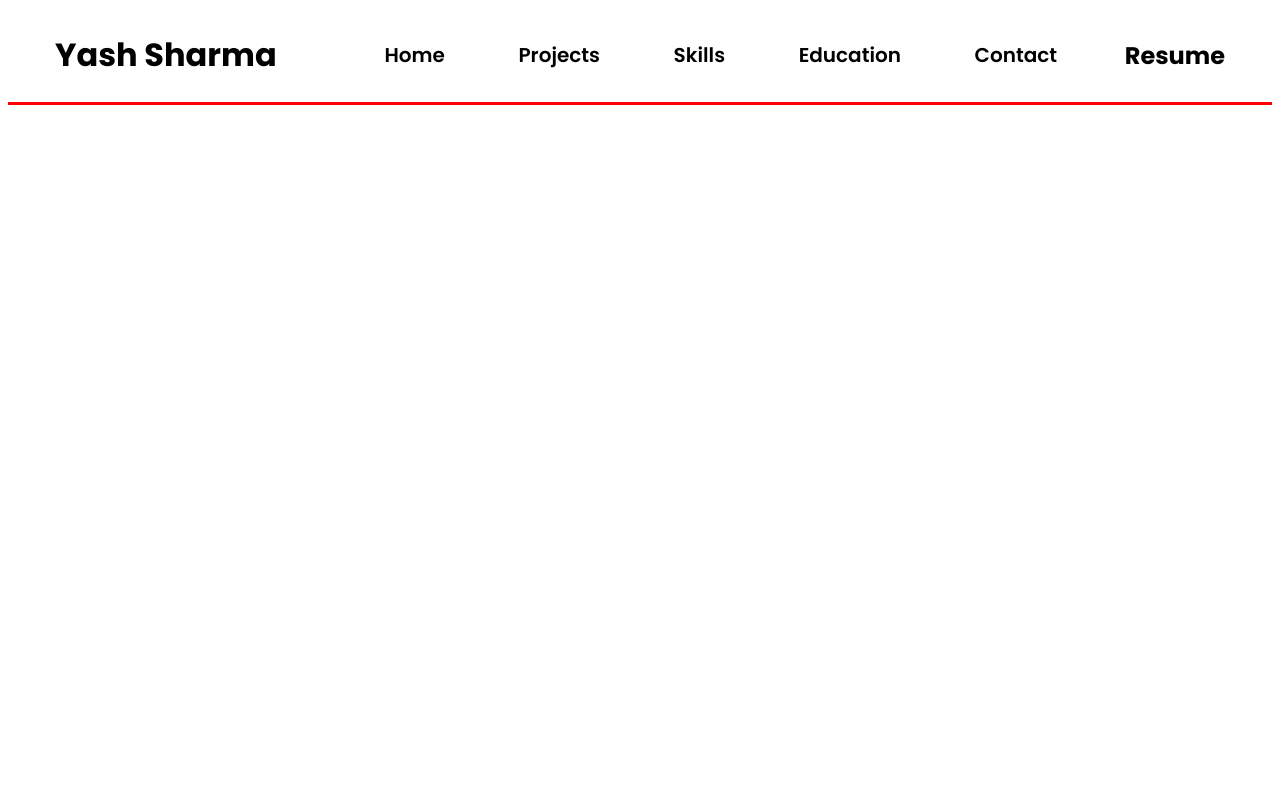
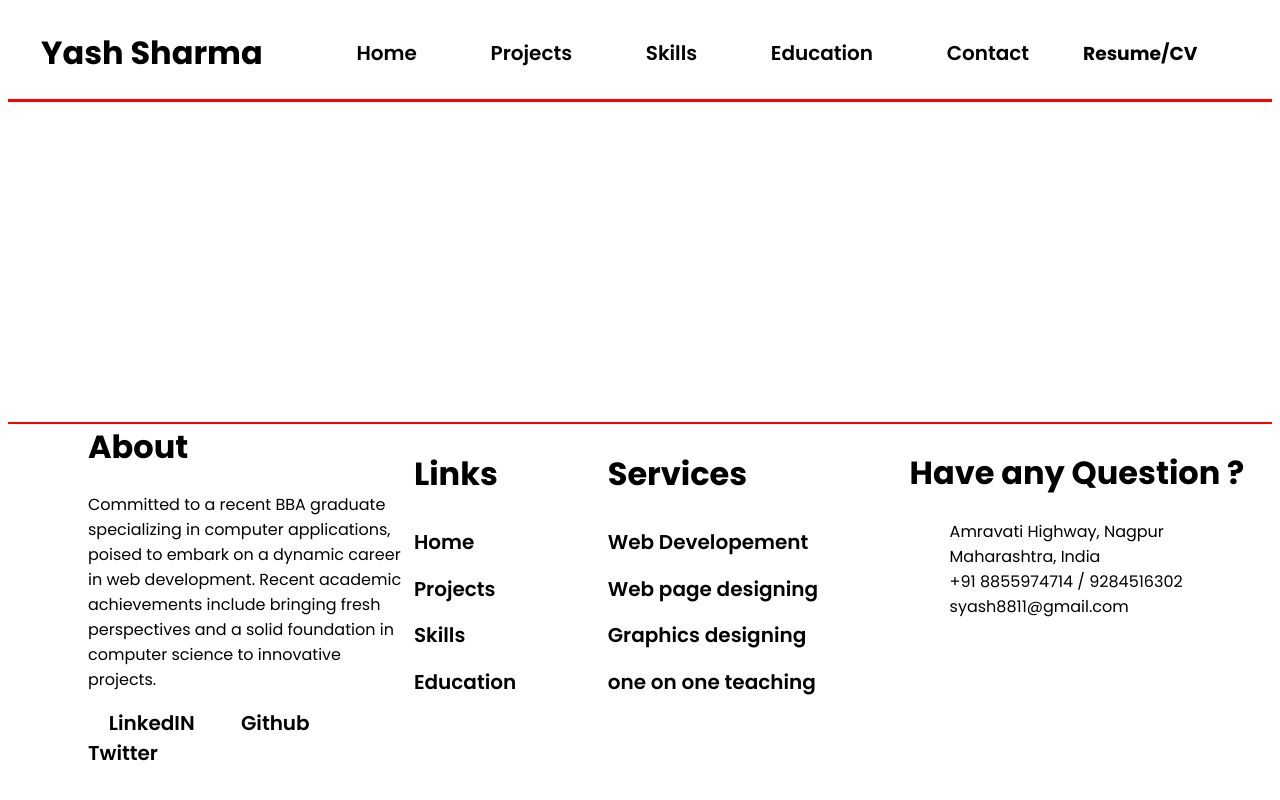
Before and after one commit to yashsharma2912/React-Pokemon-Cards, a React (Vite) app in the folder pokemon/: page / in a window 1280 px wide. Built offline with nearby package versions, Linux system fonts and the light colour scheme.

Commit message:
footer added

```diff
--- a/pokemon/index.html
+++ b/pokemon/index.html
@@ -2,7 +2,7 @@
 <html lang="en">
   <head>
     <meta charset="UTF-8" />
-    <link rel="icon" type="image/svg+xml" href="../pokemon/public/fav-icon.png" />
+    <link rel="icon" type="image/png" href="../pokemon/public/fav-icon.png" />
     <meta name="viewport" content="width=device-width, initial-scale=1.0" />
     <title>Pokemon cards</title>
 
--- a/pokemon/src/App.jsx
+++ b/pokemon/src/App.jsx
@@ -1,12 +1,13 @@
 import React from 'react'
 import Navbar from './components/navbar';
+import Footer from './components/footer';
 
 
 const App = () => {
   return (
     <>
       <Navbar/>
-
+      <Footer/>
     </>
   )
 
--- /dev/null
+++ b/pokemon/src/components/footer.css
@@ -0,0 +1,51 @@
+:root{
+    --text : black;
+    --border : red;
+}
+.footer{
+    position: relative;
+    top: 20rem;
+    border-top: 2px solid var(--border);
+    height: 200px;
+}
+.flex{
+    display: flex;
+    align-items: center;
+}
+.aboutText{
+  max-width: 800px;
+}
+.footer{
+    justify-content: flex-start;
+}
+.footer .left{
+    width: 25%;
+    position: relative;
+    left: 5rem;
+}
+.left{
+    position: relative;
+    top: 3.79rem;
+
+}
+.middle{
+    position: relative;
+    left: 5rem;
+    top: 3.25rem;
+    width: 40%;
+   }
+.right{
+    position: relative;
+    left: 5rem;
+    top: 0.45rem;
+}
+.link-items{
+    position: relative;
+    right: 3.8rem;
+    line-height: 2.8rem;
+}
+.service-items{
+    position: relative;
+    right: 3.8rem;
+    line-height: 2.8rem;
+}
--- /dev/null
+++ b/pokemon/src/components/footer.jsx
@@ -0,0 +1,55 @@
+import React from 'react'
+import '../components/footer.css'
+
+const Footer = () => {
+  return (
+    <>
+      <div className='footer flex'>
+         <div className="left">
+            <h1 className=''>About</h1>
+            <p className='aboutText'>Committed to a recent BBA graduate
+            specializing in computer applications, poised to embark on
+            a dynamic career in web development.
+             Recent academic achievements include
+             bringing fresh perspectives and a solid
+              foundation in computer science to innovative projects.</p>
+            <div className="social-links">
+               <a href="#"> LinkedIN</a>
+               <a href="#"> Github</a>
+               <a href="#"> Twitter</a> <br />
+            </div>
+         </div>
+         <div className="middle flex">
+              <div className="mid-left">
+                  <h1>Links</h1>
+                  <ul className='link-items'>
+                     <li><a href="#">Home</a></li>
+                     <li><a href="#">Projects</a></li>
+                     <li><a href="#">Skills</a></li>
+                     <li><a href="#">Education</a></li>
+                  </ul>
+              </div>
+              <div className="mid-right">
+              <h1>Services</h1>
+                  <ul className='service-items'>
+                     <li><a href="#">Web Developement</a></li>
+                     <li><a href="#">Web page designing</a></li>
+                     <li><a href="#">Graphics designing</a></li>
+                     <li><a href="#">one on one teaching</a></li>
+                  </ul>
+              </div>
+         </div>
+         <div className="right">
+            <h1>Have any Question ?</h1>
+            <ul className='contact-items'>
+              <li>Amravati Highway, Nagpur <br /> Maharashtra, India</li>
+              <li>+91 8855974714 / 9284516302</li>
+              <li>syash8811@gmail.com</li>
+            </ul>
+         </div>
+      </div>
+    </>
+  )
+}
+
+export default Footer
--- a/pokemon/src/components/navbar.css
+++ b/pokemon/src/components/navbar.css
@@ -1,14 +1,18 @@
+:root{
+    --text : black;
+    --border : red;
 
+}
 body{
     font-family: "Poppins", sans-serif;
 }
 
 .navbar{
-   border-bottom: 3px solid red;
+   border-bottom: 3px solid var(--border);
 }
 a{
     text-decoration: none;
-    color: black;
+    color: var(--primary);
     font-weight: 600;
     font-size: 20px;
 }
@@ -22,9 +26,11 @@ ul{
     list-style: none;
     gap: 2rem;
 }
-li{
+a{
     padding: 1rem 1.3rem;
 }
-li:hover {
-    background-color: rgb(170, 238, 33);
+a:hover {
+    box-shadow: inset 200px 0 0 0 rgb(0, 0, 0);
+    color: white;
+    transition: color 0.1s ease-in-out;
 }
--- a/pokemon/src/components/navbar.jsx
+++ b/pokemon/src/components/navbar.jsx
@@ -16,7 +16,7 @@ const Navbar = () => {
            </ul>
         </div>
         <div className="resume">
-           <h2>Resume <span><a href="#"></a></span></h2>
+           <h3>Resume/CV <span><a href="#"></a></span></h3>
         </div>
      </div>
      </>
```
Also changed, not shown: pokemon/public/fav-icon.png.
